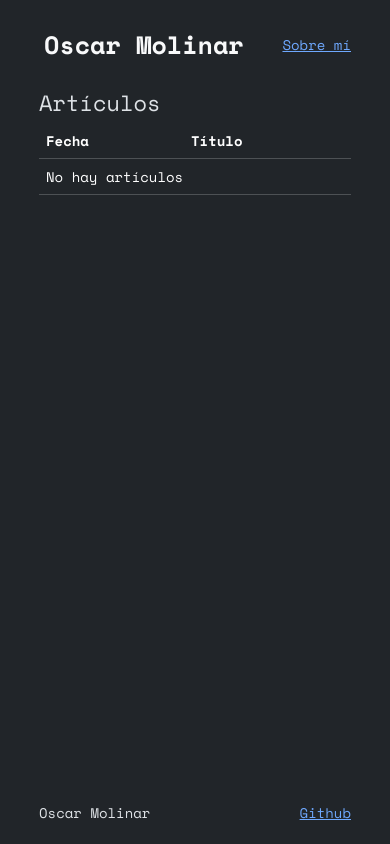
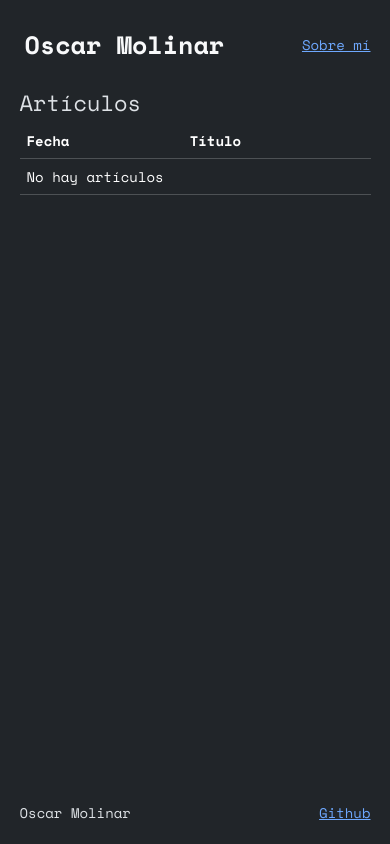
Before and after one commit to oscarenriqq/Myself, a FastAPI app: page / in a window 390 px wide. Run offline with FastAPI, Linux system fonts and the light colour scheme; data that the repository does not hold is empty; some libraries are stand-ins or nearby versions.

Commit message:
Update max-width and font sizes for responsive design

```diff
--- a/static/css/app.css
+++ b/static/css/app.css
@@ -41,7 +41,7 @@ table tbody td:first-child {
 
 @media (max-width: 768px) {
     html body {
-        max-width: 80%;
+        max-width: 90%;
     }
     .img-about {
         width: 140px;
--- a/static/js/main.js
+++ b/static/js/main.js
@@ -3,3 +3,25 @@ document.querySelector("tbody tr").addEventListener("click", function(e) {
     if (url)
         window.open(url, "_blank")
 })
+
+//event on change screen size
+window.addEventListener("resize", function() {
+    const width = window.innerWidth || document.documentElement.clientWidth
+    const logo = document.querySelector("a.logo")
+    const h1Main = document.querySelector("main h1")
+
+    if (width < 768) {
+        logo.classList.remove("fs-1")
+        logo.classList.add("fs-2")
+
+        h1Main.classList.remove("fs-2")
+        h1Main.classList.add("fs-3")
+    }
+    else {
+        logo.classList.remove("fs-2")
+        logo.classList.add("fs-1")
+
+        h1Main.classList.remove("fs-3")
+        h1Main.classList.add("fs-2")
+    }
+})
```
